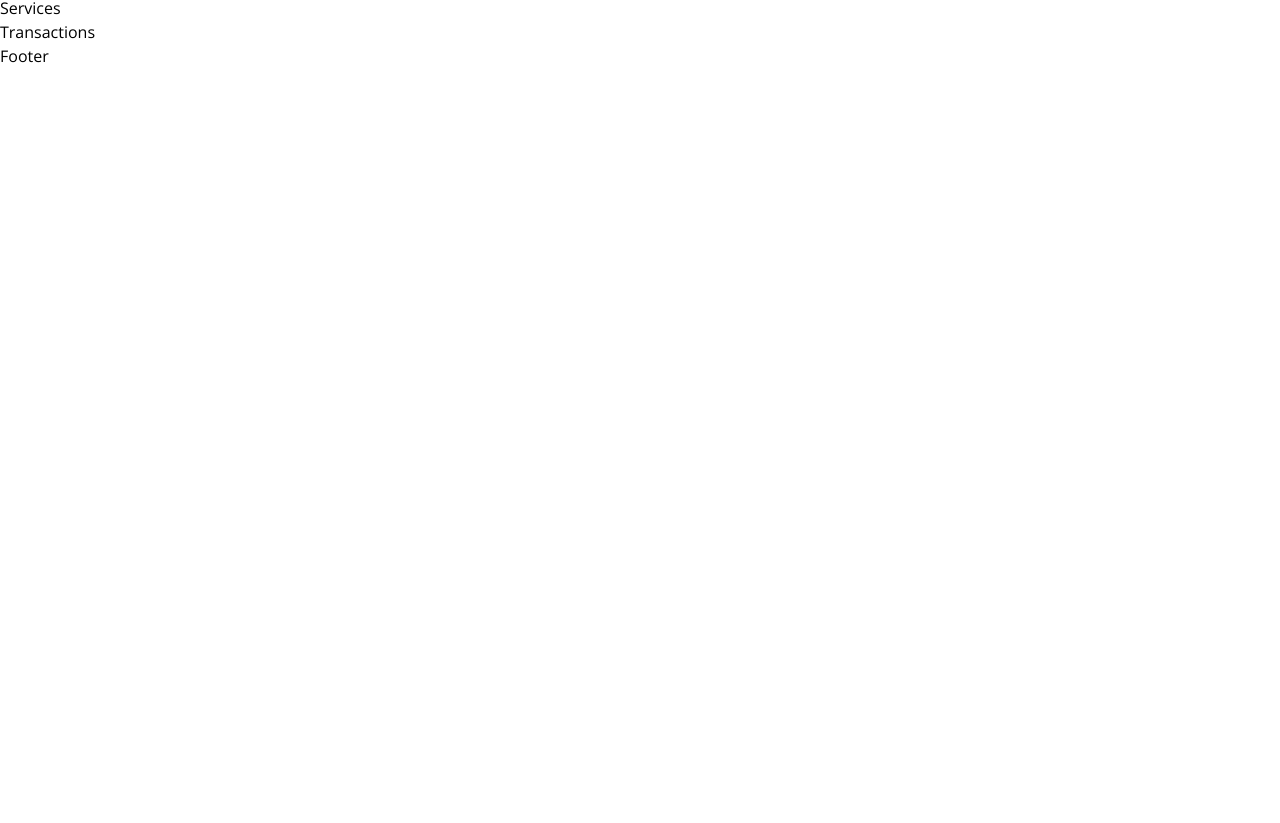
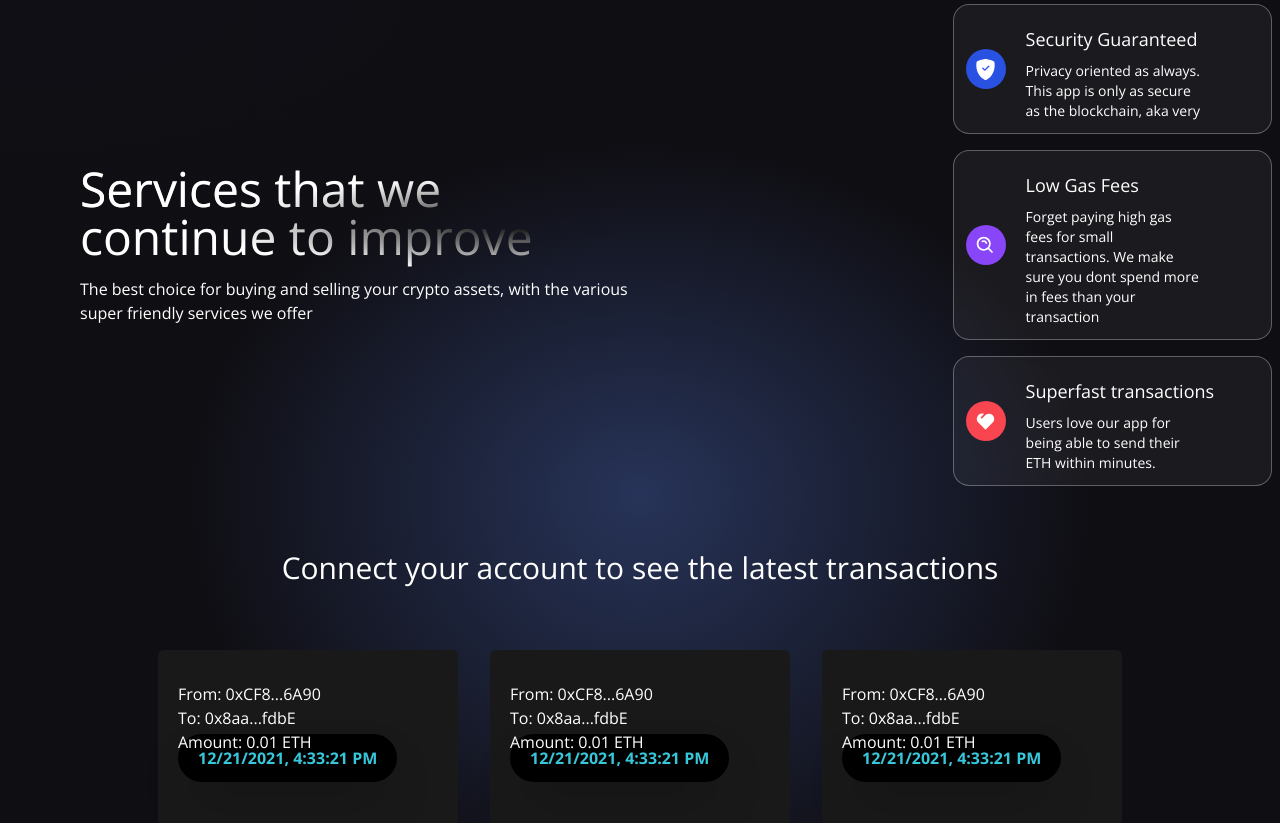
Before and after one commit to Maniktherana/web3.0-app, a React (Vite) app in the folder client/: page / in a window 1280 px wide. Shown: the part 1157-1980 px from the top of the page. Before the commit the page ends 1225 px from the top, so only its background shows below. Built offline with nearby package versions, Linux system fonts and the light colour scheme.

Commit message:
Add services and transactions

```diff
--- a/client/src/components/Services.jsx
+++ b/client/src/components/Services.jsx
@@ -1,6 +1,56 @@
+import { BsShieldFillCheck } from 'react-icons/bs'
+import { BiSearchAlt } from 'react-icons/bi'
+import { RiHeart2Fill } from 'react-icons/ri'
+
+const ServiceCard = ({ color, title, icon, subtitle }) => (
+    <div className="flex flex-row justify-start items-center white-glassmorphism p-3 m-2 cursor-pointer hover:shadow-xl">
+        <div className={`w-10 h-10 rounded-full flex justify-center items-center ${color}`}>
+            {icon}
+        </div>
+        <div className="ml-5 flex flex-col flex-1">
+            <h1 className="mt-2 text-white text-lg">{title}</h1>
+            <p className="mt-2 text-white text-sm md:w-9/12">{subtitle}</p>
+        </div>
+    </div>
+)
+
 const Services = () => {
     return (
-        <h1>Services</h1>
+        <div className="flex w-full justify-center items-center gradient-bg-services">
+            <div className="flex mf:flex-row flex-col items-center md:p-20 py-12 px-4">
+                <div className="flex-1 flex flex-col justify-center items-start">
+                    <h1 className="text-white text-3xl sm:text-5xl py-2 text-gradient">
+                        Services that we
+                        <br />
+                        continue to improve
+                    </h1>
+                    <p className="text-left my-2 text-white font-light md:w-9/12 w-11/12 text-base">
+                        The best choice for buying and selling your crypto assets, with the
+                        various super friendly services we offer
+                    </p>
+                </div>
+            </div>
+            <div className="flex-1 flex flex-col justify-start items-center">
+                <ServiceCard
+                    color="bg-[#2952E3]"
+                    title="Security Guaranteed"
+                    icon={<BsShieldFillCheck fontSize={21} className="text-white"/>}
+                    subtitle="Privacy oriented as always. This app is only as secure as the blockchain, aka very"
+                />
+                <ServiceCard
+                    color="bg-[#8945F8]"
+                    title="Low Gas Fees"
+                    icon={<BiSearchAlt fontSize={21} className="text-white"/>}
+                    subtitle="Forget paying high gas fees for small transactions. We make sure you dont spend more in fees than your transaction"
+                />
+                <ServiceCard
+                    color="bg-[#F84550]"
+                    title="Superfast transactions"
+                    icon={<RiHeart2Fill fontSize={21} className="text-white"/>}
+                    subtitle="Users love our app for being able to send their ETH within minutes."
+                />
+            </div>
+        </div>
     )
 }
 
--- a/client/src/components/Transactions.jsx
+++ b/client/src/components/Transactions.jsx
@@ -1,6 +1,60 @@
+import React, { useContext } from 'react'
+import { TransactionContext } from '../context/TransactionContext.jsx'
+import dummyData from '../utils/dummyData.js'
+import { shortenAddress } from '../utils/shortenAddress.js'
+
+const TransactionCard = ({ addressTo,addressFrom, timestamp, message, keyword, amount, url }) => {
+    return (
+        <div className="bg-[#181918] m-4 flex flex-1
+            2xl:min-w-[450px]
+            2xl:max-w-[500px]
+            sm:min-w-[270px]
+            sm:max-w-[300px]
+            flex-col p-3 rounded-md hover:shadow-2xl
+            ">
+                <div className="flex flex-col items-center w-full mt-3">
+                    <div className="w-full mb-6 p-2">
+                        <a href={`https://ropsten.etherscan.io/address/${addressFrom}`} target="_blank" rel="noopener noreferrer">
+                            <p className="text-white text-base">From: {shortenAddress(addressFrom)}</p>
+                        </a>
+                        <a href={`https://ropsten.etherscan.io/address/${addressTo}`} target="_blank" rel="noopener noreferrer">
+                            <p className="text-white text-base">To: {shortenAddress(addressTo)}</p>
+                        </a>
+                        <p className="text-white text-base">Amount: {amount} ETH</p>
+                        {message && (
+                            <>
+                                <br />
+                                <p className="text-white text-base">Message: {message}</p>
+                            </>
+                        )}
+
+                        <div className="bg-black p-3 px-5 w-max rounded-3xl -mt-5 shadow-2xl">
+                            <p className="text-[#37c7da] font-bold">{timestamp}</p>
+                        </div>
+                    </div>
+                </div>
+        </div>
+    )
+}
+
 const Transactions = () => {
+    const { currentAccount } = useContext(TransactionContext)
     return (
-        <h1>Transactions</h1>
+        <div className="flex w-full justify-center items-center 2xl:px-20 gradient-bg-transactions">
+            <div className="flex flex-col md:p-12 py-12 px-4">
+                {currentAccount ? (
+                    <h3 className="text-white text-3xl text-center my-2">Latest Transaction</h3>
+                ) : (
+                    <h3 className="text-white text-3xl text-center my-2">Connect your account to see the latest transactions</h3>
+                )}
+
+                    <div className="flex flex-wrap justify-center items-center mt-10">
+                        {dummyData.reverse().map((transaction, i) => (
+                            <TransactionCard key={i} {...transaction}/>
+                        ))}
+                    </div>
+            </div>
+        </div>
     )
 }
 
--- a/client/src/components/Welcome.jsx
+++ b/client/src/components/Welcome.jsx
@@ -5,6 +5,7 @@ import { BsInfoCircle } from "react-icons/bs"
 
 import { TransactionContext } from "../context/TransactionContext"
 import { Loader } from './'
+import { shortenAddress } from '../utils/shortenAddress.js'
 
 const commonStyles = "min-h-[70px] sm:px-0 px-2 sm:min-w-[120px] flex justify-center items-center border-[0.5px] border-gray-400 text-sm font-light text-white"
 
@@ -86,7 +87,7 @@ const Welcome = () => {
                                 </div>
                                 <div>
                                     <p className="text-white font-light text-sm">
-                                        0x12435adfs....
+                                        {shortenAddress(currentAccount)}
                                     </p>
                                     <p className="text-white font-smibold text-lg mt-1">
                                         Eth
--- /dev/null
+++ b/client/src/utils/dummyData.js
@@ -0,0 +1,56 @@
+export default [
+    {
+      id: 1,
+      url: "https://metro.co.uk/wp-content/uploads/2015/05/pokemon_crying.gif?quality=90&strip=all&zoom=1&resize=500%2C284",
+      message: "",
+      timestamp: "12/21/2021, 4:33:21 PM",
+      addressFrom: "0xCF8e569A97C423952DdFf902375C7C76549A6A90",
+      amount: "0.01",
+      addressTo: "0x8aa395Ab97837576aF9cd6946C79024ef1acfdbE",
+    },
+    {
+      id: 2,
+      url: "https://media4.popsugar-assets.com/files/2013/11/07/832/n/1922398/eb7a69a76543358d_28.gif",
+      message: "",
+      timestamp: "12/21/2021, 4:33:21 PM",
+      addressFrom: "0xCF8e569A97C423952DdFf902375C7C76549A6A90",
+      amount: "0.01",
+      addressTo: "0x8aa395Ab97837576aF9cd6946C79024ef1acfdbE",
+    },
+    {
+      id: 3,
+      url: "https://acegif.com/wp-content/uploads/gif-shaking-head-38.gif",
+      message: "",
+      timestamp: "12/21/2021, 4:33:21 PM",
+      addressFrom: "0xCF8e569A97C423952DdFf902375C7C76549A6A90",
+      amount: "0.01",
+      addressTo: "0x8aa395Ab97837576aF9cd6946C79024ef1acfdbE",
+    },
+    {
+      id: 4,
+      url: "https://i.pinimg.com/originals/68/a0/9e/68a09e774e98242871c2db0f99307420.gif",
+      message: "",
+      timestamp: "12/21/2021, 4:33:21 PM",
+      addressFrom: "0xCF8e569A97C423952DdFf902375C7C76549A6A90",
+      amount: "0.01",
+      addressTo: "0x8aa395Ab97837576aF9cd6946C79024ef1acfdbE",
+    },
+    {
+      id: 5,
+      url: "https://i.pinimg.com/originals/73/d3/a1/73d3a14d212314ab1f7268b71d639c15.gif",
+      message: "",
+      timestamp: "12/21/2021, 4:33:21 PM",
+      addressFrom: "0xCF8e569A97C423952DdFf902375C7C76549A6A90",
+      amount: "0.01",
+      addressTo: "0x8aa395Ab97837576aF9cd6946C79024ef1acfdbE",
+    },
+    {
+      id: 6,
+      url: "https://www.omnisend.com/blog/wp-content/uploads/2016/09/funny-gifs-9.gif",
+      message: "",
+      timestamp: "12/21/2021, 4:33:21 PM",
+      addressFrom: "0xCF8e569A97C423952DdFf902375C7C76549A6A90",
+      amount: "0.01",
+      addressTo: "0x8aa395Ab97837576aF9cd6946C79024ef1acfdbE",
+    },
+  ];
--- /dev/null
+++ b/client/src/utils/shortenAddress.js
@@ -0,0 +1 @@
+export const shortenAddress = (address) => `${address.slice(0, 5)}...${address.slice(address.length - 4)}`
```
Also changed, not shown: client/src/hooks/useFetch.jsx (added).
